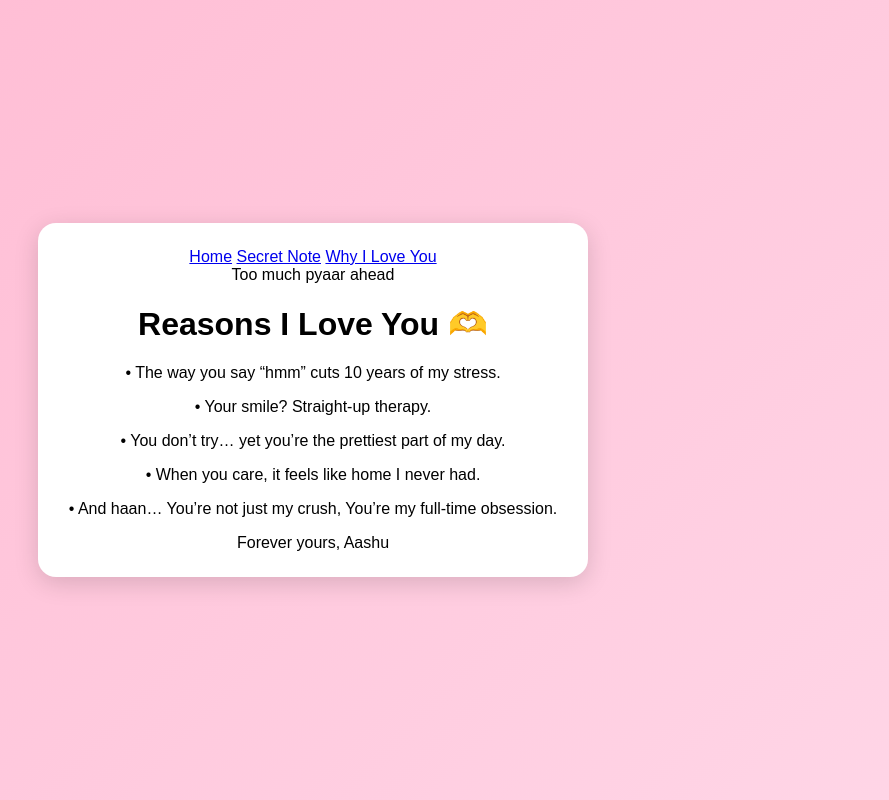
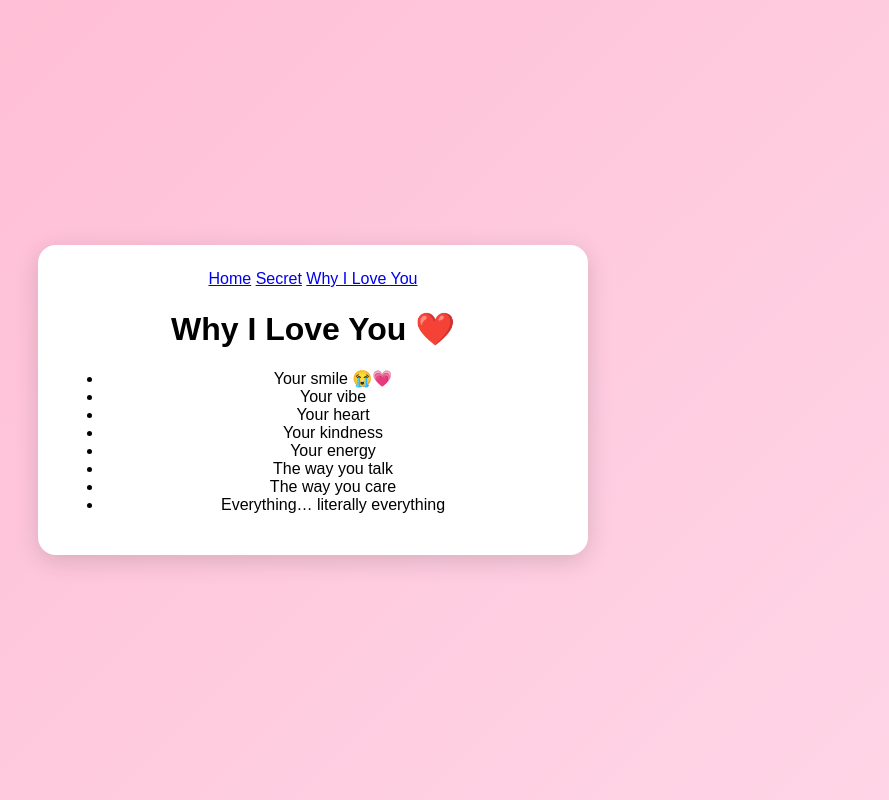
Before and after one commit to aashuie/urmie, a plain HTML site: page reasons.html in a window 1280 px wide. Shown: the whole page, without its empty margins (327-1216 px from the left). Drawn offline with Linux system fonts and the light colour scheme.

Commit message:
Update reasons.html

```diff
--- a/reasons.html
+++ b/reasons.html
@@ -2,36 +2,33 @@
 <html lang="en">
 <head>
     <meta charset="UTF-8">
-    <title>Why I Love You 💗</title>
-    <meta name="viewport" content="width=device-width, initial-scale=1">
+    <meta name="viewport" content="width=device-width, initial-scale=1.0">
+    <title>Why I Love You ❤️</title>
     <link rel="stylesheet" href="style.css">
 </head>
 <body>
 
 <div class="card">
+
     <nav class="nav">
         <a href="index.html">Home</a>
-        <a href="secret.html">Secret Note</a>
+        <a href="secret.html">Secret</a>
         <a href="reasons.html" class="active">Why I Love You</a>
     </nav>
 
-    <div class="tag">Too much pyaar ahead</div>
+    <h1>Why I Love You ❤️</h1>
 
-    <h1>Reasons I Love You 🫶</h1>
+    <ul class="reasons">
+        <li>Your smile 😭💗</li>
+        <li>Your vibe</li>
+        <li>Your heart</li>
+        <li>Your kindness</li>
+        <li>Your energy</li>
+        <li>The way you talk</li>
+        <li>The way you care</li>
+        <li>Everything… literally everything</li>
+    </ul>
 
-    <p class="line">• The way you say “hmm” cuts 10 years of my stress.</p>
-    <p class="line">• Your smile?
-       Straight-up therapy.</p>
-    <p class="line">• You don’t try… yet you’re the prettiest part of my day.</p>
-    <p class="line">• When you care, it feels like home I never had.</p>
-    <p class="line">• And haan…
-       You’re not just my crush,
-       You’re my <span class="highlight">full-time obsession</span>.</p>
-
-    <div class="footer">
-        Forever yours,
-        <span class="highlight">Aashu</span>
-    </div>
 </div>
 
 </body>
```
